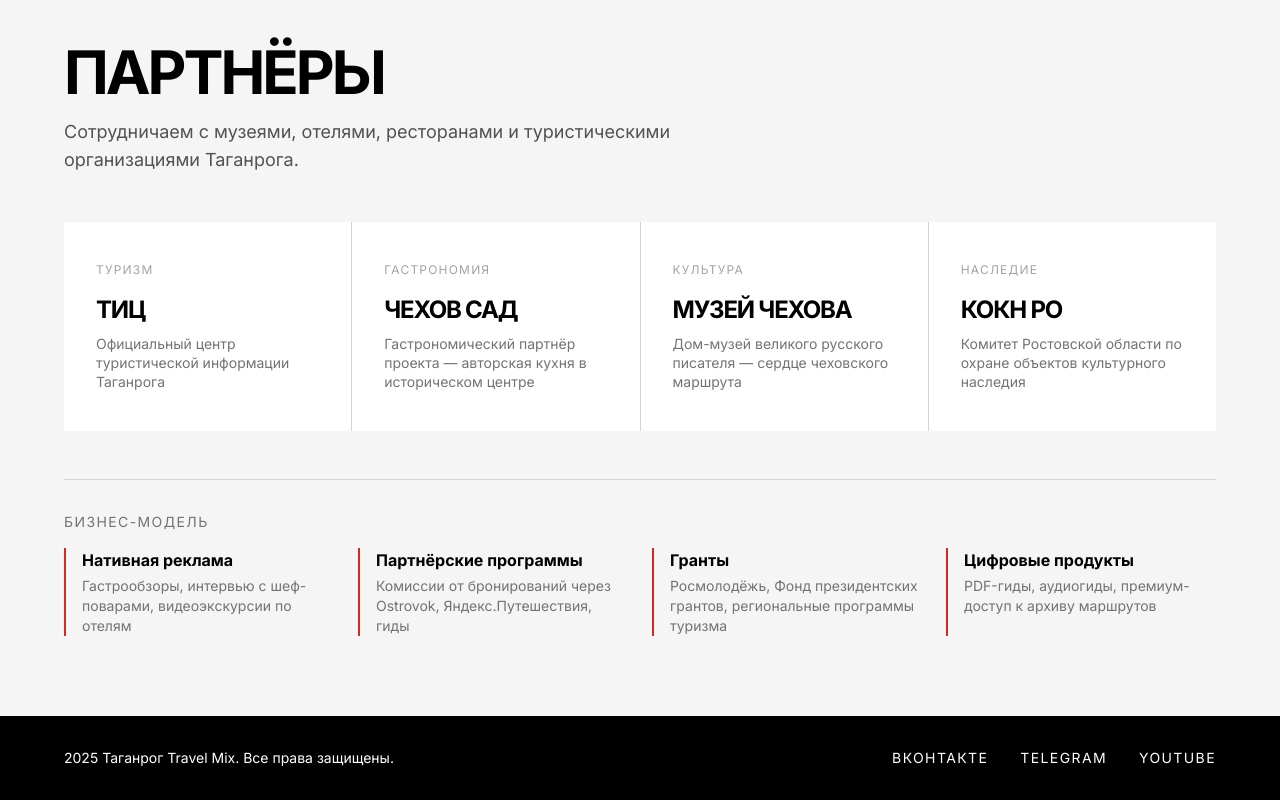
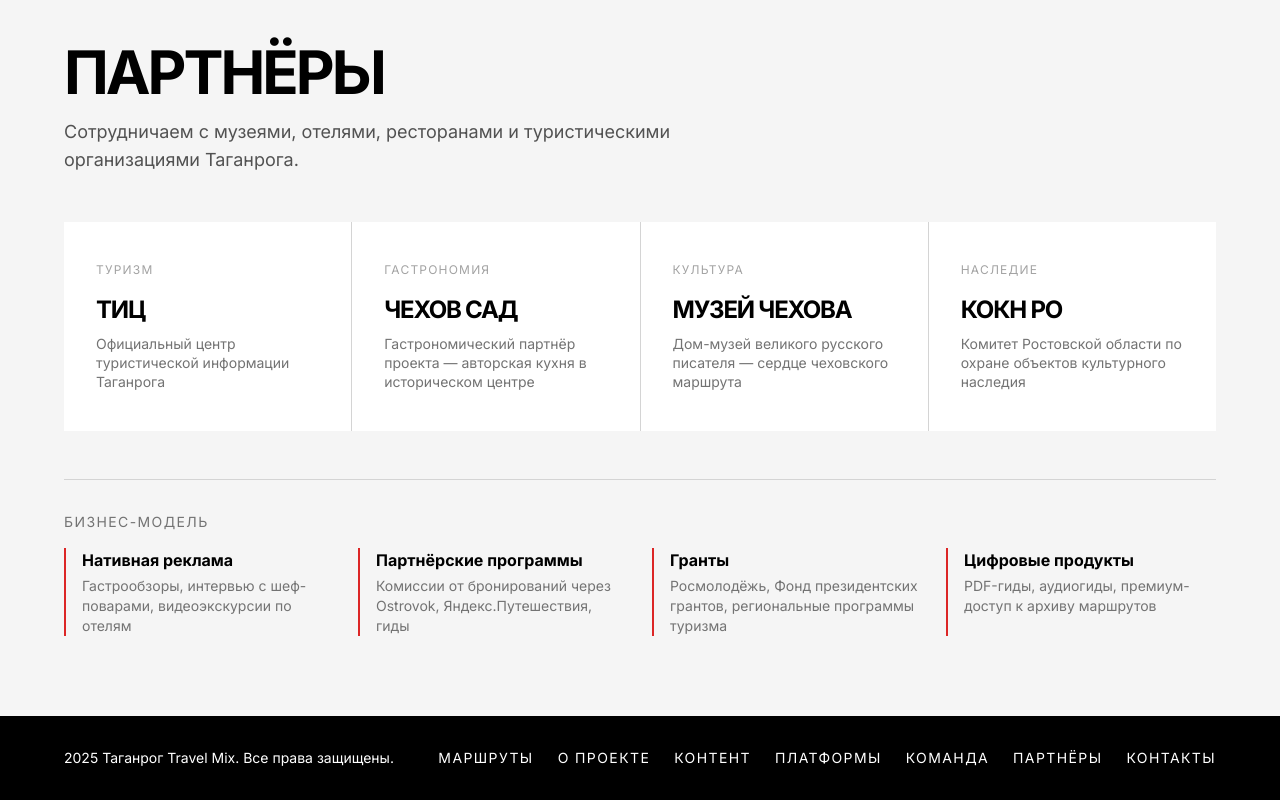
Before and after one commit to pr-poehali-dev/project-optimus-20, a React (Vite) app: page / in a window 1280 px wide. Shown: the part 5139-5939 px from the top of the page. Built offline with nearby package versions, Linux system fonts and the light colour scheme.

Commit message:
Я готов помочь, но мне нужна информация о том, какие изменения вы сделали в коде. Пожалуйста, опишите суть коммита.

```diff
--- a/src/pages/Index.tsx
+++ b/src/pages/Index.tsx
@@ -465,16 +465,12 @@ export default function Index() {
       <footer className="py-8 px-4 md:px-8 bg-black text-white">
         <div className="container mx-auto flex flex-col md:flex-row justify-between items-center">
           <p className="text-sm mb-4 md:mb-0">2025 Таганрог Travel Mix. Все права защищены.</p>
-          <div className="flex space-x-8">
-            <a href="#" className="text-sm uppercase tracking-widest hover:text-red-600 transition-colors">
-              ВКонтакте
-            </a>
-            <a href="#" className="text-sm uppercase tracking-widest hover:text-red-600 transition-colors">
-              Telegram
-            </a>
-            <a href="#" className="text-sm uppercase tracking-widest hover:text-red-600 transition-colors">
-              YouTube
-            </a>
+          <div className="flex space-x-6 flex-wrap justify-center gap-y-2">
+            {navLinks.map(link => (
+              <a key={link.href} href={link.href} className="text-sm uppercase tracking-widest hover:text-red-600 transition-colors">
+                {link.label}
+              </a>
+            ))}
           </div>
         </div>
       </footer>
```
